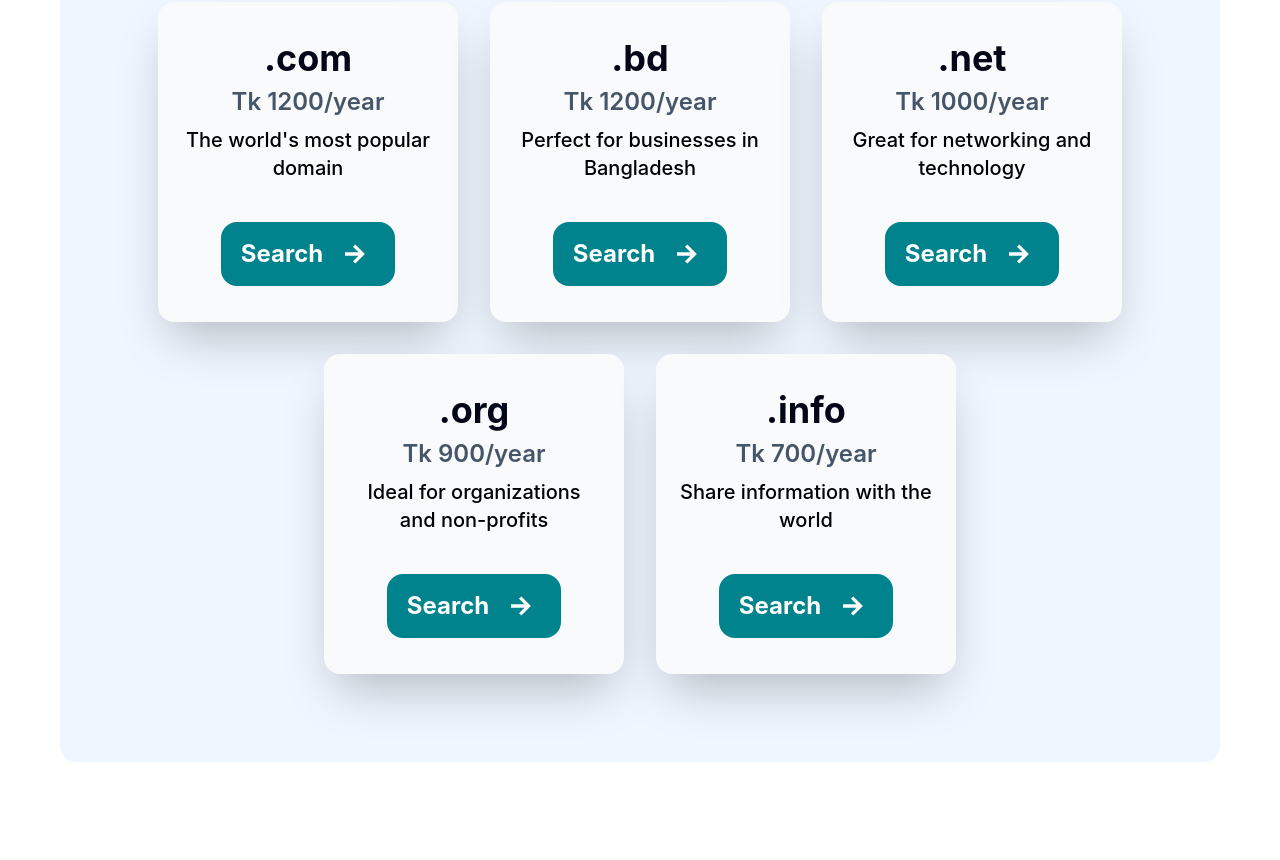
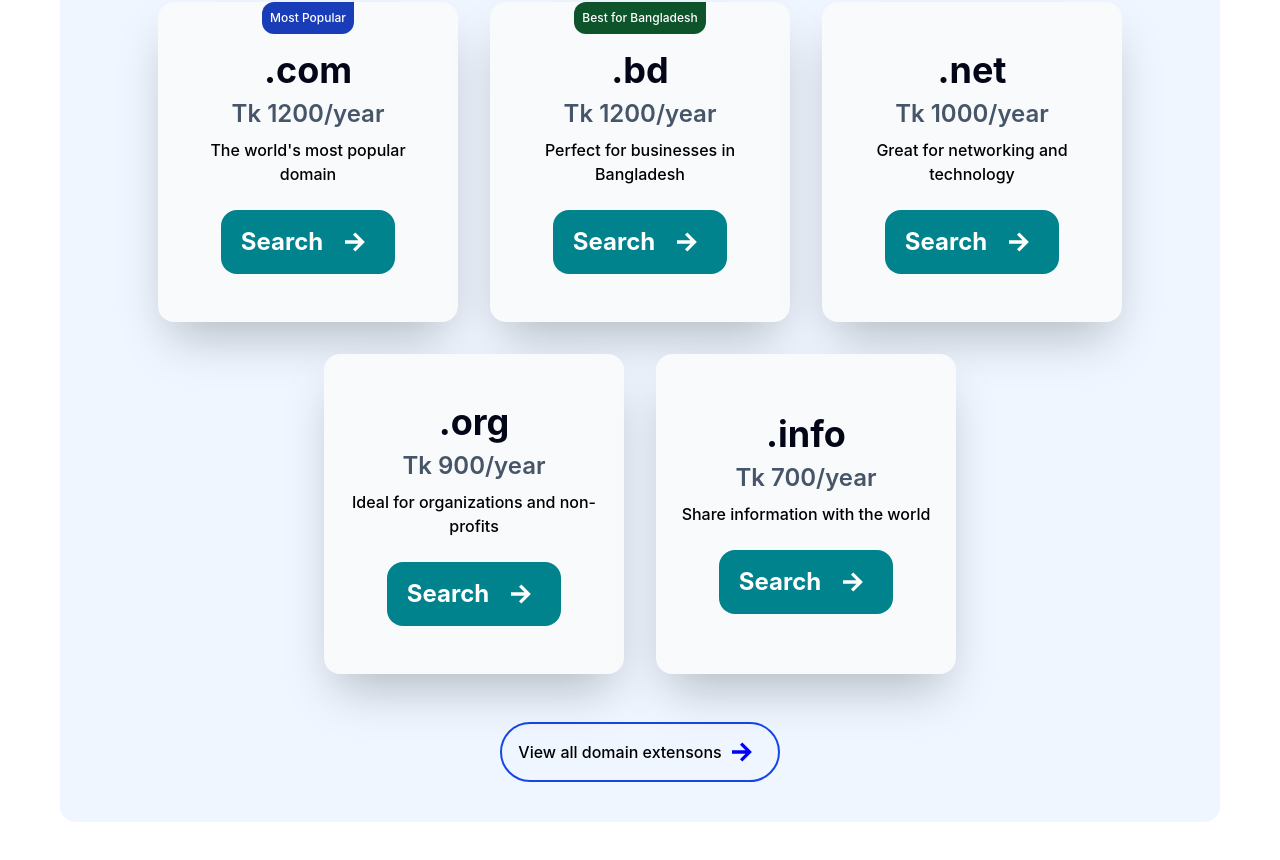
Before and after one commit to PraptiH/DomanBD, a React (Vite) app: page / in a window 1280 px wide. Shown: the part 1098-1958 px from the top of the page. Before the commit the page ends 1920 px from the top, so only its background shows below. Built offline with nearby package versions, Linux system fonts and the light colour scheme.

Commit message:
add dynamic badges to domain extension cards

```diff
--- a/src/Components/PopularDomain/DomainCard.tsx
+++ b/src/Components/PopularDomain/DomainCard.tsx
@@ -2,6 +2,8 @@ type Domain = {
     extension: string
     price: string
     description: string
+    badgeInfo?: string
+    badgeColor?:string
 }
 
 type DomainCardProps = {
@@ -11,14 +13,17 @@ type DomainCardProps = {
 function DomainCard({ domain }: DomainCardProps) {
     return (
         <>
-            <div className="bg-[#F8FAFC] w-full max-w-75 min-h-80 rounded-2xl shadow-2xl flex flex-col items-center justify-center gap-2 p-6">
+            <div className="bg-[#F8FAFC] relative w-full max-w-75 min-h-80 rounded-2xl shadow-2xl flex flex-col items-center justify-center gap-2 p-6">
+                {
+                    domain.badgeInfo && <p className={`rounded-tl-xl rounded-bl-xl rounded-br-xl p-2 text-xs text-white font-medium absolute top-0 ${domain.badgeColor}`}>{domain.badgeInfo}</p>
+                }
                 <div className="text-center space-y-2">
                     <h1 className="font-bold text-4xl text-[#020617]">{domain.extension}</h1>
                     <p className="font-semibold text-2xl text-[#475569]">{domain.price}</p>
-                    <p className="text-xl font-medium">{domain.description}</p>
+                    <p className="text-base font-medium">{domain.description}</p>
                 </div>
 
-                <button className="flex items-center gap-3 rounded-2xl text-2xl px-5 py-3 mt-8 font-bold text-white bg-[#00838C] hover:bg-[#006F75] cursor-pointer">
+                <button className="flex items-center gap-3 rounded-2xl text-2xl px-5 py-3 mt-4 font-bold text-white bg-[#00838C] hover:bg-[#006F75] cursor-pointer">
                     Search
                     <svg xmlns="http://www.w3.org/2000/svg"
                         fill="currentColor" viewBox="0 0 24 24"
--- a/src/Components/PopularDomain/PopularDomain.tsx
+++ b/src/Components/PopularDomain/PopularDomain.tsx
@@ -5,18 +5,24 @@ function PopularDomain() {
         extension: string,
         price: string,
         description: string,
+        badgeInfo?:string,
+        badgeColor?:string
     }
 
     const domains: Domain[] = [
         {
             extension: ".com",
             price: "Tk 1200/year",
-            description: "The world's most popular domain"
+            description: "The world's most popular domain",
+            badgeInfo: "Most Popular",
+            badgeColor:"bg-blue-800"
         },
         {
             extension: ".bd",
             price: "Tk 1200/year",
-            description: "Perfect for businesses in Bangladesh"
+            description: "Perfect for businesses in Bangladesh",
+            badgeInfo: "Best for Bangladesh",
+            badgeColor:"bg-green-900"
         },
         {
             extension: ".net",
@@ -49,6 +55,13 @@ function PopularDomain() {
                         <DomainCard key={domain.extension} domain={domain} />
                     ))}
                 </div>
+                <button className="border-2 border-blue-700 rounded-full px-4 py-2 mx-auto flex items-center cursor-ponter font-medium">View all domain extensons
+                    <svg xmlns="http://www.w3.org/2000/svg"
+                        fill="currentColor" viewBox="0 0 24 24" color="blue"
+                        className="w-10">
+                        <path d="M6 13h8.09l-3.3 3.29 1.42 1.42 5.7-5.71-5.7-5.71-1.42 1.42 3.3 3.29H6z"></path>
+                    </svg>
+                </button>
             </div>
 
         </>
```
